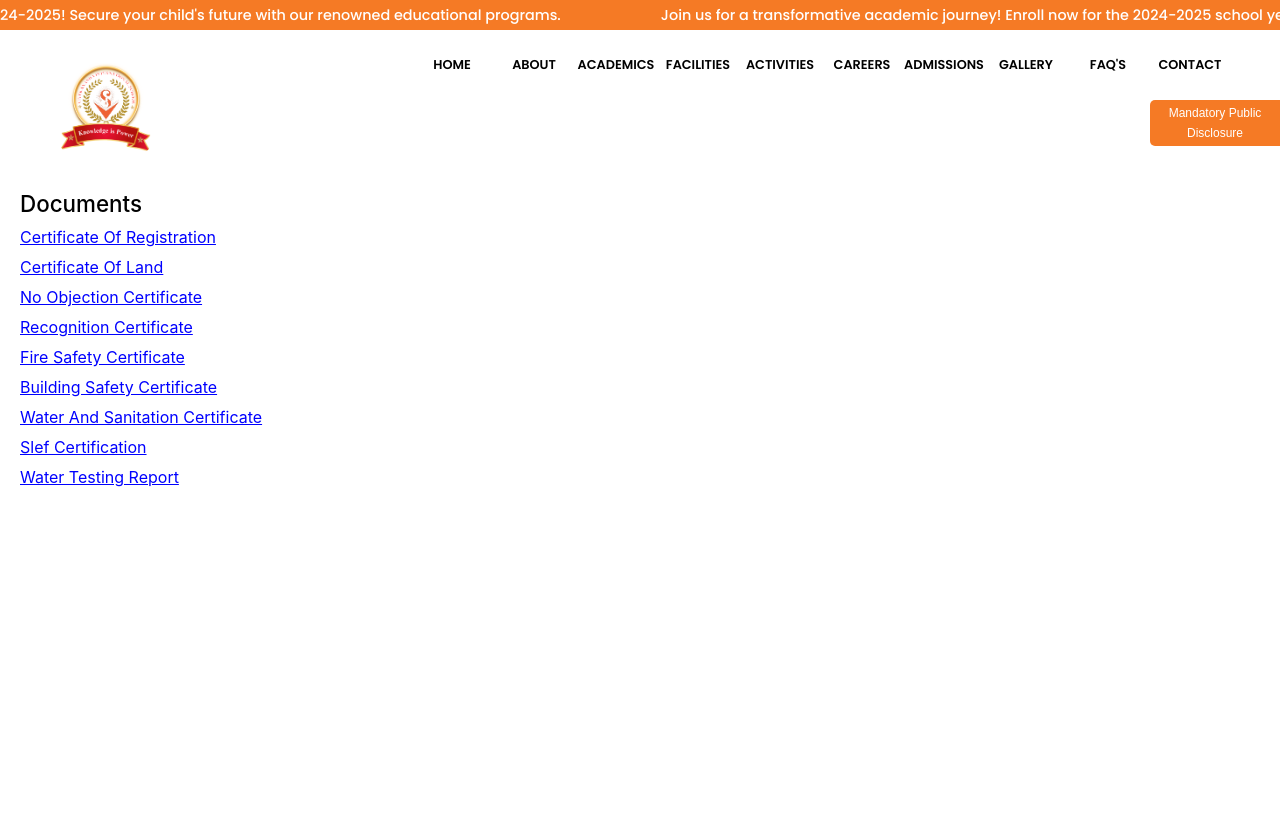
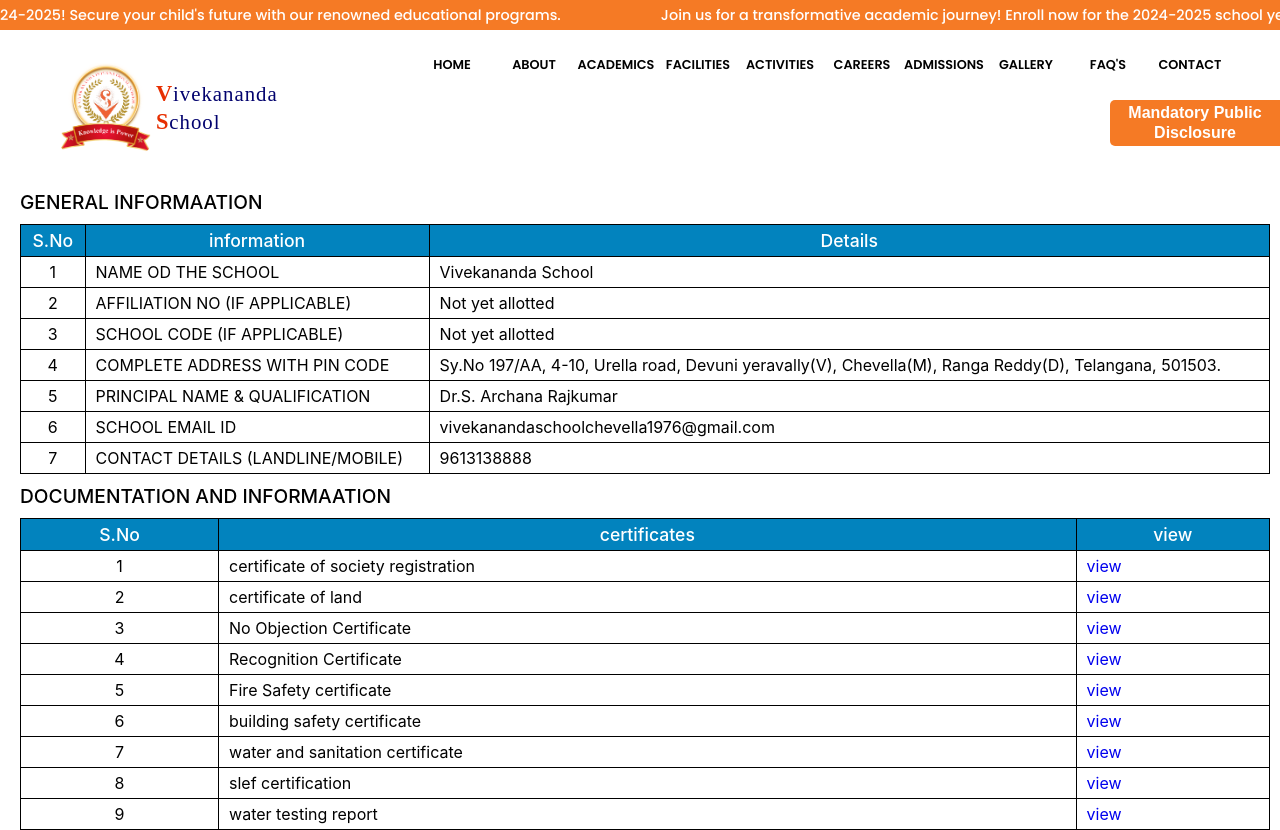
Before and after one commit to SaanvikaSolutions/VISSchool, a React (Create React App) app in the folder frontend/: page /certificates in a window 1280 px wide. Before the commit the page ends 800 px from the top, so only its background shows below. Built offline with nearby package versions, Linux system fonts and the light colour scheme.

Commit message:
completed the table in certificates

```diff
--- a/frontend/src/App.css
+++ b/frontend/src/App.css
@@ -1,5 +1,5 @@
 .mandatory-disclosure-btn{
-    max-width:130px;
+    max-width:170px;
     position: fixed;
     top: 100px;
     right:0px;
@@ -13,7 +13,16 @@
     color: white;
     text-transform: capitalize;
     font-weight: 500;
-    font-size: 0.75rem;
+    font-size: 1rem;
     border-top-left-radius: 5px;
     border-bottom-left-radius: 5px;
 }
+
+@media screen and (max-width:400px){
+    .mandatory-disclosure-btn{
+        max-width: 130px;
+    }
+    .mandatory-disclosure-btn>button{
+        font-size: 0.75rem;
+    }
+}
--- a/frontend/src/App.js
+++ b/frontend/src/App.js
@@ -37,7 +37,7 @@
     </Routes>
 
     <NavLink to='/certificates' className='mandatory-disclosure-btn'>
-      <button>
+      <button style={{fontWeight:600}}>
         mandatory public disclosure
       </button>
     </NavLink>
--- a/frontend/src/Components/Certificates/Certificates.css
+++ b/frontend/src/Components/Certificates/Certificates.css
@@ -9,7 +9,7 @@
 }
 
 .certificates-con>h1{
-    font-size: 1.4rem;
+    font-size: 1.2rem;
     font-weight: 500;
 }
 
@@ -23,3 +23,32 @@
     color: red;
     cursor: pointer;
 }
+
+.certificates-con table{
+    border-collapse: collapse;
+    max-width:1500px;
+    width: 100%;
+}
+
+.certificates-con table thead tr th{
+    background-color: rgb(2, 131, 190);
+    border: 1px solid black;
+    padding: 5px 10px;
+    font-size: 1.1rem;
+    font-weight: 500;
+    color: white;
+}
+
+.certificates-con table td{
+    /* border-collapse: collapse; */
+    border: 1px solid black;
+    padding: 5px 10px;
+}
+
+.certificates-con table tbody tr td:nth-child(1){
+    text-align: center;
+}
+
+.certificate-details td:nth-child(3){
+    text-align: center;
+}
--- a/frontend/src/Components/Certificates/Certificates.js
+++ b/frontend/src/Components/Certificates/Certificates.js
@@ -6,8 +6,59 @@
     return(
         <>
             <div className="certificates-con">
-                <h1>Documents</h1>
-                <a href="/documents/society.pdf" target="_blank" rel="noopener noreferrer">certificate of registration</a>
+                <h1 style={{textTransform:'uppercase'}}>General InformaATION</h1>
+                <table className="general-info">
+                    <thead>
+                        <tr>
+                            <th>S.No</th>
+                            <th>information</th>
+                            <th>Details</th>
+                        </tr>
+
+                    </thead>
+                    <tbody>
+                        <tr >
+                            <td>1</td>
+                            <td style={{textTransform:'uppercase'}}>name od the school</td>
+                            <td style={{textAlign:'left'}}>
+                                Vivekananda School
+                            </td>
+                        </tr>
+                        <tr className="certificate-details">
+                            <td>2</td>
+                            <td style={{textTransform:'uppercase'}}>affiliation no (if applicable) </td>
+                            <td style={{textAlign:'left'}}>Not yet allotted</td>
+                        </tr>
+                        <tr className="certificate-details">
+                            <td>3</td>
+                            <td style={{textTransform:'uppercase'}}>school code (if applicable)</td>
+                            <td style={{textAlign:'left'}}>Not yet allotted</td>
+                        </tr>
+                        <tr className="certificate-details">
+                            <td>4</td>
+                            <td style={{textTransform:'uppercase'}}>complete address with pin code</td>
+                            <td style={{textAlign:'left'}}>Sy.No  197/AA, 4-10, Urella road, Devuni yeravally(V), Chevella(M), Ranga Reddy(D), Telangana, 501503.</td>
+                        </tr>
+                        <tr className="certificate-details">
+                            <td>5</td>
+                            <td style={{textTransform:'uppercase'}}>principal name & qualification </td>
+                            <td style={{textAlign:'left'}}>Dr.S. Archana Rajkumar</td>
+                        </tr>
+                        <tr className="certificate-details">
+                            <td>6</td>
+                            <td style={{textTransform:'uppercase'}}>school email id</td>
+                            <td style={{textAlign:'left',textWrap:'wrap'}}>vivekanandaschoolchevella1976@gmail.com</td>
+                        </tr>
+                        <tr className="certificate-details">
+                            <td>7</td>
+                            <td style={{textTransform:'uppercase'}}>contact details (landline/mobile)</td>
+                            <td style={{textAlign:'left'}}>9613138888</td>
+                        </tr>
+                    </tbody>
+                </table>
+
+                <h1 style={{textTransform:'uppercase'}}>Documentation and InformaATION</h1>
+                {/* <a href="/documents/society.pdf" target="_blank" rel="noopener noreferrer">certificate of society registration</a>
                 <a href="/documents/CERTIFICATEOFLAND.pdf" target="_blank" rel="noopener noreferrer">certificate of land</a>
                 <a href="/documents/NOC.pdf" target="_blank" rel="noopener noreferrer">No Objection Certificate</a>
                 <a href="/documents/RecognitionCertificate.pdf" target="_blank" rel="noopener noreferrer">Recognition Certificate</a>
@@ -15,7 +66,69 @@
                 <a href="/documents/BUILDINGSAFETYCERTIFICATE.pdf" target="_blank" rel="noopener noreferrer">building safety certificate</a>
                 <a href="/documents/WaterandSanitationCertificate.pdf" target="_blank" rel="noopener noreferrer">water and sanitation certificate</a>
                 <a href="/documents/SELFCERTIFICATION.pdf" target="_blank" rel="noopener noreferrer">slef certification</a>
-                <a href="/documents/watertestingreport.pdf" target="_blank" rel="noopener noreferrer">water testing report</a>
+                <a href="/documents/watertestingreport.pdf" target="_blank" rel="noopener noreferrer">water testing report</a> */}
+                <table>
+                    <thead>
+                        <tr>
+                            <th>S.No</th>
+                            <th>certificates</th>
+                            <th>view</th>
+                        </tr>
+
+                    </thead>
+                    <tbody>
+                        <tr>
+                            <td>1</td>
+                            <td>certificate of society registration</td>
+                            <td>
+                                <a href="/documents/society.pdf" target="_blank" rel="noopener noreferrer">
+                                    view
+                                </a>
+                            </td>
+                        </tr>
+                        <tr>
+                            <td>2</td>
+                            <td>certificate of land</td>
+                            <td><a href="/documents/CERTIFICATEOFLAND.pdf" target="_blank" rel="noopener noreferrer">view</a></td>
+                        </tr>
+                        <tr>
+                            <td>3</td>
+                            <td>No Objection Certificate</td>
+                            <td><a href="/documents/NOC.pdf" target="_blank" rel="noopener noreferrer">view</a></td>
+                        </tr>
+                        <tr>
+                            <td>4</td>
+                            <td>Recognition Certificate</td>
+                            <td><a href="/documents/RecognitionCertificate.pdf" target="_blank" rel="noopener noreferrer">view</a></td>
+                        </tr>
+                        <tr>
+                            <td>5</td>
+                            <td>Fire Safety certificate</td>
+                            <td><a href="/documents/FireSafetyCertificate.pdf" target="_blank" rel="noopener noreferrer">view</a></td>
+                        </tr>
+                        <tr>
+                            <td>6</td>
+                            <td>building safety certificate</td>
+                            <td><a href="/documents/BUILDINGSAFETYCERTIFICATE.pdf" target="_blank" rel="noopener noreferrer">view</a></td>
+                        </tr>
+                        <tr>
+                            <td>7</td>
+                            <td>water and sanitation certificate</td>
+                            <td><a href="/documents/WaterandSanitationCertificate.pdf" target="_blank" rel="noopener noreferrer">view</a></td>
+                        </tr>
+                        <tr>
+                            <td>8</td>
+                            <td>slef certification</td>
+                            <td><a href="/documents/SELFCERTIFICATION.pdf" target="_blank" rel="noopener noreferrer">view</a></td>
+                        </tr>
+                        <tr>
+                            <td>9</td>
+                            <td>water testing report</td>
+                            <td><a href="/documents/watertestingreport.pdf" target="_blank" rel="noopener noreferrer">view</a></td>
+                        </tr>
+
+                    </tbody>
+                </table>
             </div>
         </>
     );
--- a/frontend/src/Components/Contact/Contact.js
+++ b/frontend/src/Components/Contact/Contact.js
@@ -119,7 +119,7 @@
                 </div>
                 <div>
                     <LocationOnIcon  sx={{ fontSize: 40 ,color:'#f57a25'}} className='mailoutlineicon'/>
-                    <h1>Urella, road, Chevella, Telangana 501503</h1>
+                    <h1>Urella road, Devuni yeravally(V), Chevella(M), Ranga Reddy(D), Telangana, 501503.</h1>
                 </div>
                 <div>
                     <AccessTimeIcon  sx={{ fontSize: 40,color:'#f57a25' }} className='mailoutlineicon'/>
--- a/frontend/src/Components/Facilities/Facilities.js
+++ b/frontend/src/Components/Facilities/Facilities.js
@@ -166,7 +166,7 @@
                 </div>
                 <div>
                     <LocationOnIcon  sx={{ fontSize: 40 ,color:'#f57a25'}} className='mailoutlineicon'/>
-                    <h1>Urella, road, Chevella, Telangana 501503</h1>
+                    <h1>Urella road, Devuni yeravally(V), Chevella(M), Ranga Reddy(D), Telangana, 501503.</h1>
                 </div>
                 <div>
                     <AccessTimeIcon  sx={{ fontSize: 40,color:'#f57a25' }} className='mailoutlineicon'/>
--- a/frontend/src/Components/Footer/Footer.js
+++ b/frontend/src/Components/Footer/Footer.js
@@ -29,7 +29,7 @@
                     <p style={{fontWeight:400,fontSize:'14px'}}  className='footer-para' >
                         Vivekananda School prioritizes holistic education and student development through innovative curriculum and nurturing environments.
                     </p>
-                    <p className='footer-para' style={{marginTop:15}}>Urella, road, Chevella, Telangana 501503</p>
+                    <p className='footer-para' style={{marginTop:15}}>Urella road, Devuni yeravally(V), Chevella(M), Ranga Reddy(D), Telangana, 501503.</p>
                 </div>
                 {/* all pages */}
                 <div>
@@ -73,21 +73,21 @@
                         </li>
                         <li>
                             <LocationOnIcon/>
-                            <p>Urella road, Chevella, Telangana, 501503</p>
+                            <p>Urella road, Devuni yeravally(V), Chevella(M), Ranga Reddy(D), Telangana, 501503.</p>
                         </li>
                     </ul>
                 </div>
                 {/* social media */}
-                <div>
+                {/* <div>
                     <h1>Social Media</h1>
                     <div className='footer-services'>
                         <a href='https://www.facebook.com/profile.php?id=100090426615902' style={{color:'black'}} rel="noreferrer" target="_blank"><FacebookIcon/></a>
                         <a href='https://www.instagram.com/viscbsechevella/' style={{color:'black'}} rel="noreferrer" target="_blank"><InstagramIcon/></a>
-                        {/* <TwitterIcon/>
-                        <LinkedInIcon/> */}
+                        <TwitterIcon/>
+                        <LinkedInIcon/>
 
                     </div>
-                </div>
+                </div> */}
             </div>
             <div className='footer-last-one'>
                 <p>© {presentyear} Saanvika Software Solutions </p>
--- a/frontend/src/Components/Navbar/Navbar.js
+++ b/frontend/src/Components/Navbar/Navbar.js
@@ -61,11 +61,11 @@
                 <div className='nav-log-outbox'>
                 <div className='nav-log' onClick={()=>navigate('/')}>
                         <img src={Vlogo} alt='vlogo'/>
-                        {/* <div className='nav-log-head'>
+                        <div className='nav-log-head'>
                             <p><span>v</span>ivekananda</p>
-                            <p><span>i</span>nternational</p>
+                            {/* <p><span>i</span>nternational</p> */}
                             <p><span>s</span>chool</p>
-                        </div> */}
+                        </div>
                 </div>
                 </div>
 
```
Also changed, not shown: 1 other file (tests, documents, lock files or other folders).
